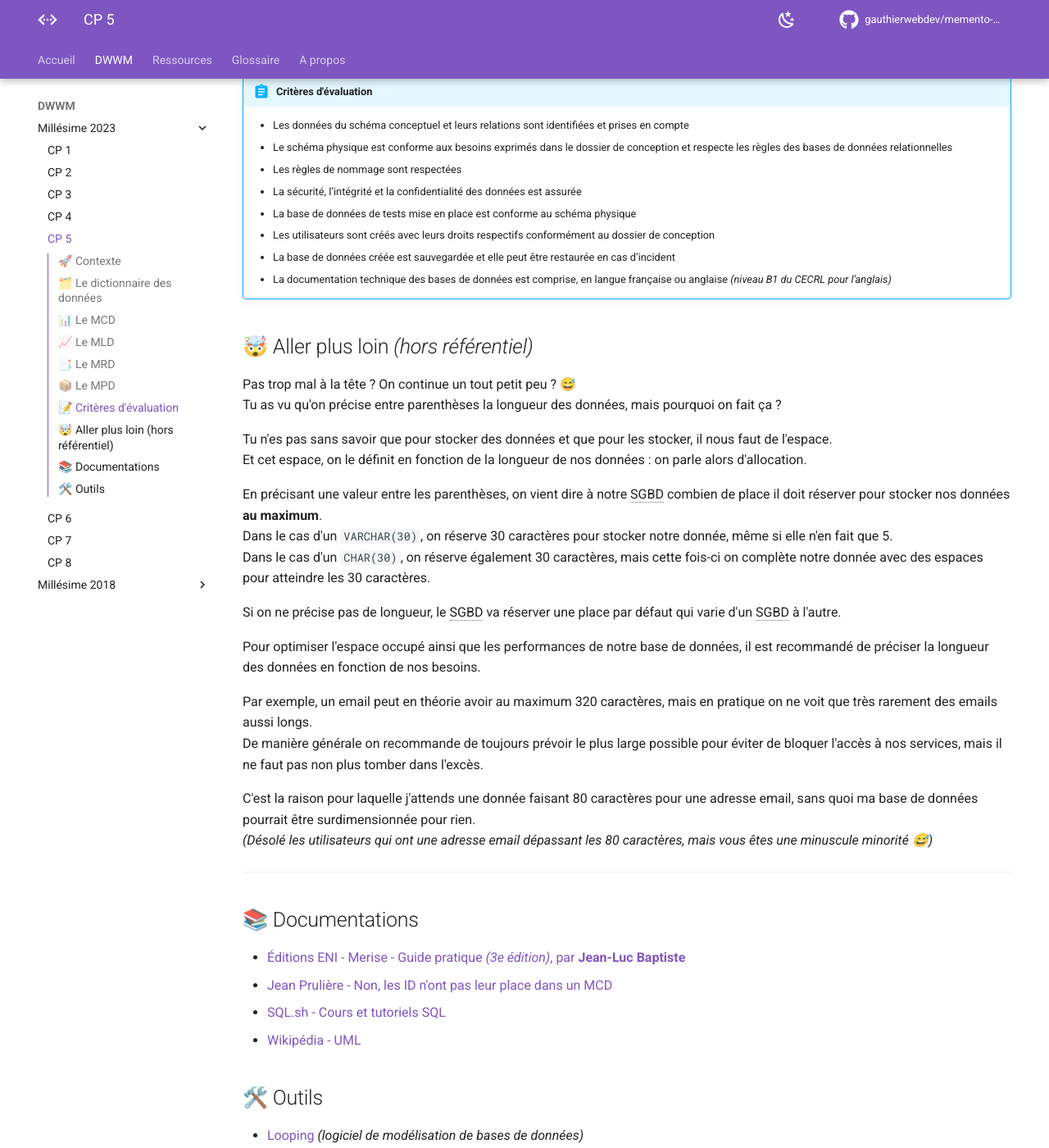
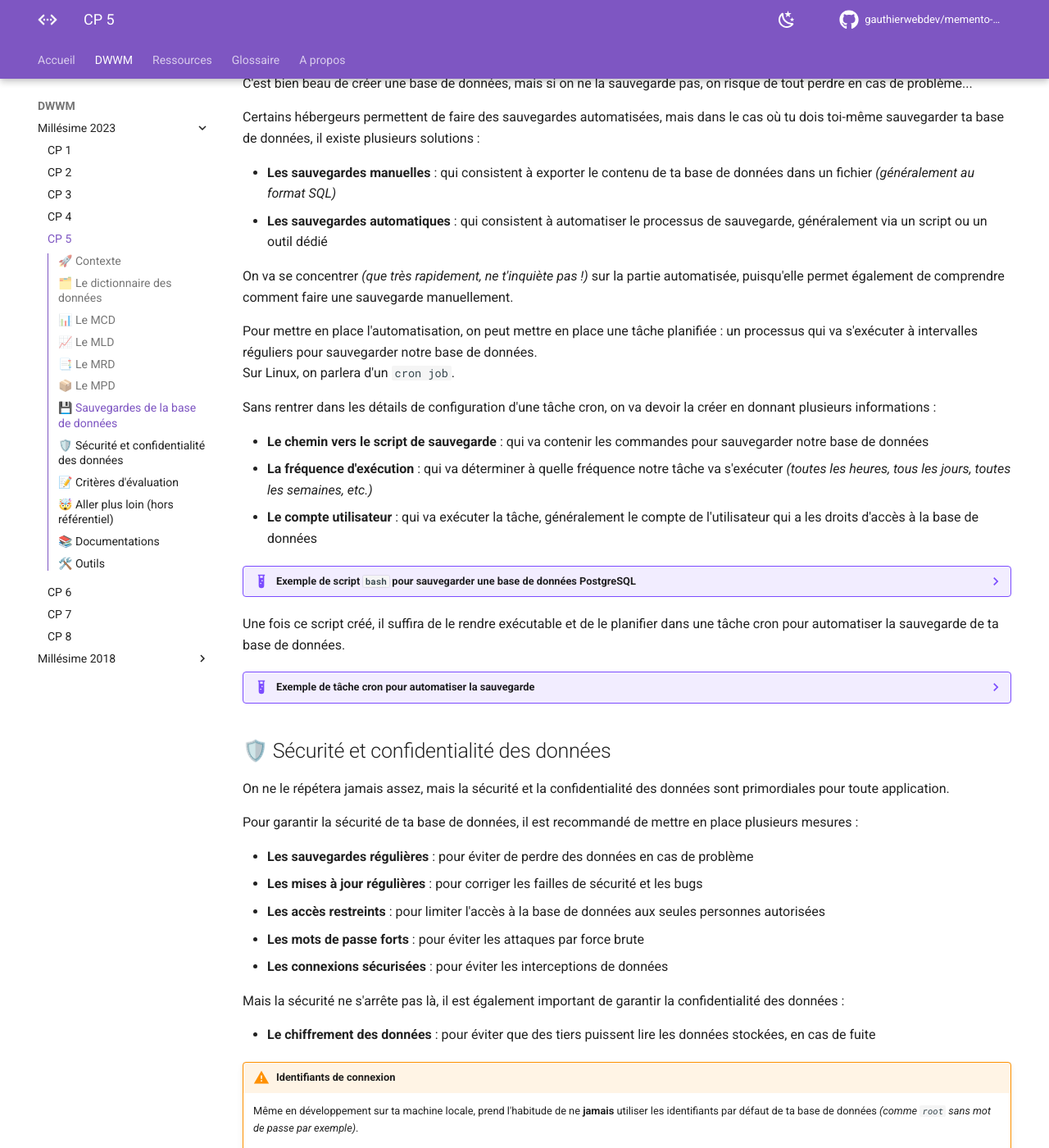
Before and after one commit to preparation-tp/memento-dev, an MkDocs documentation site: the page built from docs/dwwm/2023/cp-5-mettre-en-place-une-base-de-donnees-relationnelle.md, in a window 1280 px wide and 1400 px high, scrolled down 3278 px. Shown: the whole window at 82% size. Built offline with MkDocs 1.6.1 and Material for MkDocs 9.7.7, drawn with Linux system fonts in a browser that asks for light colours; comment, search, counter and statistics services are not loaded; some of the changed text lies outside the part shown.

Commit message:
docs: Add guidelines for database backups and security

````diff
--- a/docs/dwwm/2023/cp-5-mettre-en-place-une-base-de-donnees-relationnelle.md
+++ b/docs/dwwm/2023/cp-5-mettre-en-place-une-base-de-donnees-relationnelle.md
@@ -192,6 +192,81 @@ On retrouvera tout de même des lignes fléchées pour illustrer nos relations d
     !!! example "Schéma graphique"
         ![Exemple de MPD](../../assets/mpd.webp "MPD relatif à un site de gestion de congés, selon les MCD et MLD précédents")
 
+## 💾 Sauvegardes de la base de données
+
+C'est bien beau de créer une base de données, mais si on ne la sauvegarde pas, on risque de tout perdre en cas de problème...
+
+Certains hébergeurs permettent de faire des sauvegardes automatisées, mais dans le cas où tu dois toi-même sauvegarder ta base de données, il existe plusieurs solutions :
+
+- **Les sauvegardes manuelles** : qui consistent à exporter le contenu de ta base de données dans un fichier _(généralement au format SQL)_
+- **Les sauvegardes automatiques** : qui consistent à automatiser le processus de sauvegarde, généralement via un script ou un outil dédié
+
+On va se concentrer _(que très rapidement, ne t'inquiète pas !)_ sur la partie automatisée, puisqu'elle permet également de comprendre comment faire une sauvegarde manuellement.
+
+Pour mettre en place l'automatisation, on peut mettre en place une tâche planifiée : un processus qui va s'exécuter à intervalles réguliers pour sauvegarder notre base de données.
+Sur Linux, on parlera d'un `cron job`.
+
+Sans rentrer dans les détails de configuration d'une tâche cron, on va devoir la créer en donnant plusieurs informations :
+
+- **Le chemin vers le script de sauvegarde** : qui va contenir les commandes pour sauvegarder notre base de données
+- **La fréquence d'exécution** : qui va déterminer à quelle fréquence notre tâche va s'exécuter _(toutes les heures, tous les jours, toutes les semaines, etc.)_
+- **Le compte utilisateur** : qui va exécuter la tâche, généralement le compte de l'utilisateur qui a les droits d'accès à la base de données
+
+??? example "Exemple de script `bash` pour sauvegarder une base de données PostgreSQL"
+    ```bash
+    #!/bin/bash
+
+    # Variables
+    DB_USER="user"
+    DB_NAME="database"
+    BACKUP_DIR="/path/to/backup"
+    DATE=$(date +"%Y%m%d%H%M%S")
+
+    # Création du répertoire de sauvegarde
+    mkdir -p $BACKUP_DIR
+
+    # Sauvegarde de la base de données
+    pg_dump -U $DB_USER $DB_NAME > $BACKUP_DIR/$DB_NAME-$DATE.sql
+    ```
+
+    Ce script va permettre de sauvegarder une base de données PostgreSQL en exportant son contenu dans un fichier SQL.
+    Il est important de remplacer les variables `DB_USER`, `DB_NAME` et `BACKUP_DIR` par les informations de ta base de données.
+
+Une fois ce script créé, il suffira de le rendre exécutable et de le planifier dans une tâche cron pour automatiser la sauvegarde de ta base de données.
+
+??? example "Exemple de tâche cron pour automatiser la sauvegarde"
+    ```bash
+    # Ouvrir le fichier de tâches cron
+    crontab -e
+
+    # Ajouter la tâche de sauvegarde, toutes les nuits à minuit
+    0 * * * * /path/to/backup.sh
+    ```
+
+    Et voilà ! Ta base de données sera sauvegardée toutes les nuits à minuit, sans que tu aies besoin d'intervenir manuellement.
+
+## 🛡️ Sécurité et confidentialité des données
+
+On ne le répétera jamais assez, mais la sécurité et la confidentialité des données sont primordiales pour toute application.
+
+Pour garantir la sécurité de ta base de données, il est recommandé de mettre en place plusieurs mesures :
+
+- **Les sauvegardes régulières** : pour éviter de perdre des données en cas de problème
+- **Les mises à jour régulières** : pour corriger les failles de sécurité et les bugs
+- **Les accès restreints** : pour limiter l'accès à la base de données aux seules personnes autorisées
+- **Les mots de passe forts** : pour éviter les attaques par force brute
+- **Les connexions sécurisées** : pour éviter les interceptions de données
+
+Mais la sécurité ne s'arrête pas là, il est également important de garantir la confidentialité des données :
+
+- **Le chiffrement des données** : pour éviter que des tiers puissent lire les données stockées, en cas de fuite
+
+!!! warning "Identifiants de connexion"
+    Même en développement sur ta machine locale, prend l'habitude de ne **jamais** utiliser les identifiants par défaut de ta base de données _(comme `root` sans mot de passe par exemple)_.
+
+    L'objectif est de te mettre dans les conditions réelles d'un environnement de production, où la sécurité est primordiale.
+    Ça t'évitera de prendre de mauvaises habitudes qui pourraient te coûter cher par la suite.
+
 ## 📝 Critères d'évaluation
 
 !!! abstract "Critères d'évaluation"
````
